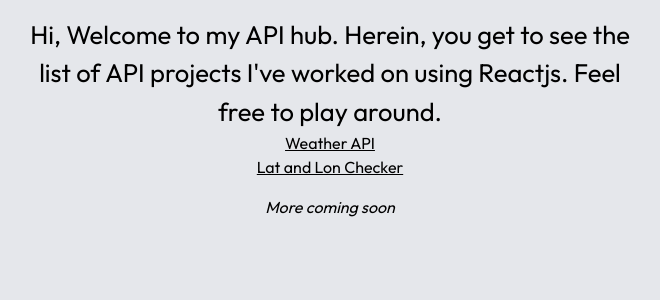
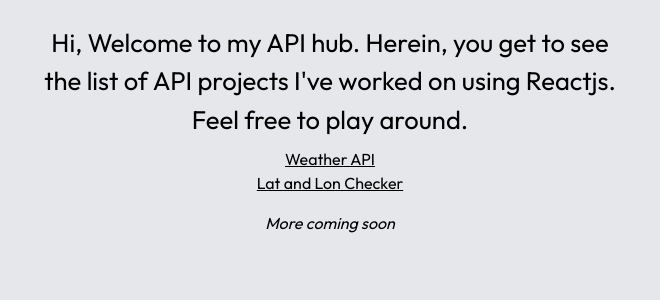
Before and after one commit to Oluwaniphise/React-APIs, a React (Create React App) app: page / in a window 1280 px wide. Shown: the top 300 px of the page, without its empty margins (310-970 px from the left). Built offline with nearby package versions, Linux system fonts and the light colour scheme.

Commit message:
refactoring my apis into pages

```diff
--- a/src/App.css
+++ b/src/App.css
@@ -15,11 +15,11 @@ body {
 }
 
 p {
-  font-size: 1.6rem;
+  font-size: 1.6rem !important;
 }
 
 h1 {
-  font-size: 6rem;
+  font-size: 6rem !important;
 }
 
 .app {
@@ -27,7 +27,7 @@ h1 {
   height: 100vh;
   position: relative;
   background-color: rgba(0,0,0,0.4);
-  /* color: #fff; */
+  color: #fff;
 }
 
 .app:before {
@@ -60,7 +60,7 @@ h1 {
 } */
 
 .container {
-  max-width: 700px;
+  max-width: 700px !important;
   height: 100vh;
   margin: auto;
   padding: 0 1rem;
--- a/src/components/Home.jsx
+++ b/src/components/Home.jsx
@@ -5,7 +5,7 @@ import {Link} from 'react-router-dom'
 export const Home = () => {
     return (
         <section className='bg-gray-200 h-[100vh] py-4 text-center flex flex-col items-center'>
-            <p className='max-w-[600px]'>
+            <p className='max-w-[600px] p-2'>
                 Hi, Welcome to my API hub. Herein, you get to see the list of API projects I've worked on using Reactjs.
                 Feel free to play around.
             </p>
--- a/src/components/WeatherApi.jsx
+++ b/src/components/WeatherApi.jsx
@@ -33,7 +33,7 @@ const WeatherApi = () => {
         <div className="container">
           <div className="top">
             <div className="location">
-              <p>{data.name}</p>
+              <p className='text-2xl'>{data.name}</p>
             </div>
 
             <div className="temp">
```
